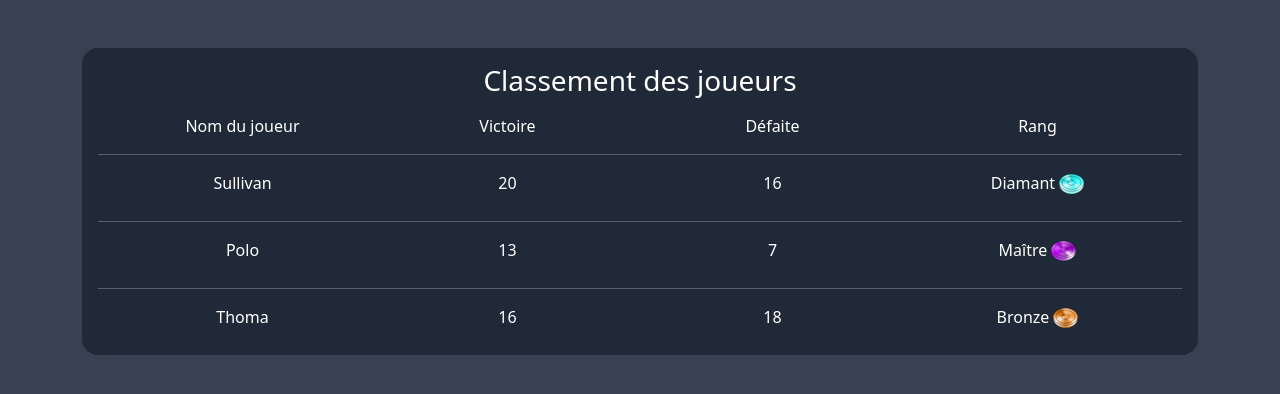
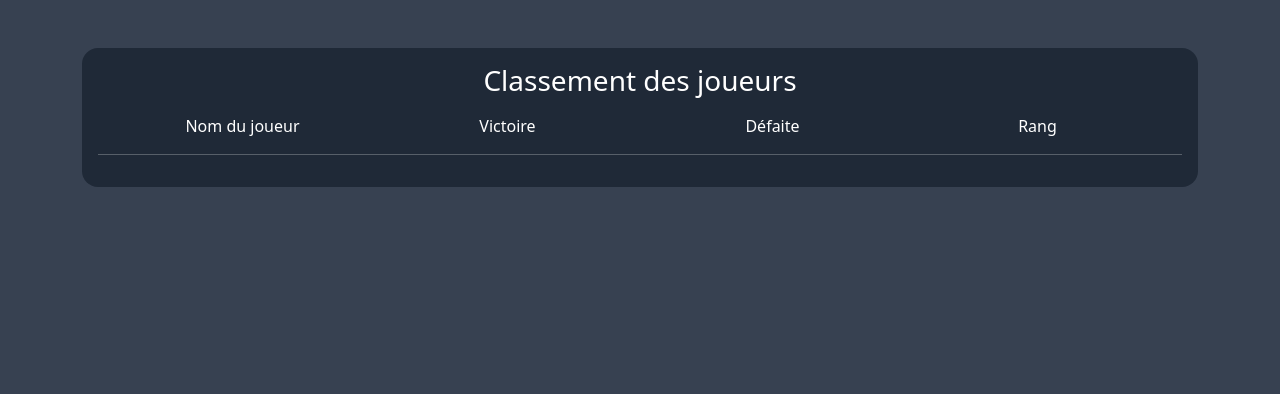
Before and after one commit to SullivanGDR/LeagueOfCheckers, a Symfony app: template templates/base/classement.html.twig in a window 1280 px wide. Shown: the part 122-516 px from the top of the page. Run offline with Twig, Linux system fonts and the light colour scheme; the template is opened without the code that fills it, so the values that code supplies are empty; some libraries are stand-ins or nearby versions.

Commit message:
Ajout de classement et modifications de partie/index

```diff
--- a/public/css/damier.css
+++ b/public/css/damier.css
@@ -104,3 +104,7 @@ a {
     background-color: rgba(31, 41, 55); /* Couleur de la barre de défilement horizontale */
     border-radius: 3px; /* Arrondi des coins de la barre de défilement horizontale */
 }
+
+.item:hover {
+    background-color: transparent !important;
+}
--- a/src/Controller/RegistrationController.php
+++ b/src/Controller/RegistrationController.php
@@ -36,6 +36,7 @@ class RegistrationController extends AbstractController
             $user->setRang($entityManager->getRepository(Rang::class)->find(1));
             $user->setThemePion($entityManager->getRepository(ThemePion::class)->find(1));
             $user->setMonnaie(0);
+            $user->setPointsRang(0);
             $entityManager->persist($user);
             $entityManager->flush();
             // do anything else you need here, like send an email
--- a/templates/base.html.twig
+++ b/templates/base.html.twig
@@ -36,9 +36,26 @@
 							<button class="btn rounded-pill" style="color:#d1d5db; background-color: #6d28d9;">Jouer</button>
 						</a>
 					</div>
-					<a href="{{ path('app_login') }}" class="align-self-center">
-						<button class="btn rounded-pill" style="color:#d1d5db; background-color: #6d28d9;">Connexion</button>
-					</a>
+					{% if app.user %}
+						<div class="dropdown">
+							<a class="nav-link dropdown-toggle" href="#" role="button" data-bs-toggle="dropdown" aria-expanded="false">
+								{{ app.user.username }}
+							</a>
+							<ul class="dropdown-menu" style="background-color:#1f2937 !important; color:#9ca3af !important;">
+								<li>
+									<a class="dropdown-item bg-transparent" href="#">Profil</a>
+								</li>
+								<li><hr class="dropdown-divider"></li>
+								<li>
+									<a class="dropdown-item bg-transparent" href="{{ path('app_logout') }}">Se déconnecter</a>
+								</li>
+							</ul>
+						</div>
+					{% else %}
+						<a href="{{ path('app_login') }}" class="align-self-center">
+							<button class="btn rounded-pill" style="color:#d1d5db; background-color: #6d28d9;">Connexion</button>
+						</a>
+					{% endif %}
 					<button class="navbar-toggler" type="button" data-bs-toggle="collapse" data-bs-target="#navbarSupportedContent" aria-controls="navbarSupportedContent" aria-expanded="false" aria-label="Toggle navigation">
 						<span style="color:white;" class="navbar-toggler-icon"></span>
 					</button>
--- a/templates/base/classement.html.twig
+++ b/templates/base/classement.html.twig
@@ -17,27 +17,16 @@
 				<div class="col-md-3">Rang</div>
 			</div>
 			<hr>
-			<div class="container-fluid d-flex text-center text-white">
-				<div class="col-md-3">Sullivan</div>
-				<div class="col-md-3">20</div>
-				<div class="col-md-3">16</div>
-				<div class="col-md-3">Diamant <img class="img-fluid" src="images/rangs/diamond-icon-mini.png"/></p></div>
-			</div>
-			<hr>
-			<div class="container-fluid d-flex text-center text-white">
-				<div class="col-md-3">Polo</div>
-				<div class="col-md-3">13</div>
-				<div class="col-md-3">7</div>
-				<div class="col-md-3">Maître <img class="img-fluid" src="images/rangs/master-icon-mini.png"/></p></div>
-			</div>
-			<hr>
-			<div class="container-fluid d-flex text-center text-white">
-				<div class="col-md-3">Thoma</div>
-				<div class="col-md-3">16</div>
-				<div class="col-md-3">18</div>
-				<div class="col-md-3">Bronze <img class="img-fluid" src="images/rangs/bronze-icon-mini.png"/></p></div>
-			</div>
-
+			{% for joueur in joueurs %}
+				<div class="container-fluid d-flex text-center text-white">
+					<div class="col-md-3">{{ joueur.username }}</div>
+					<div class="col-md-3">{{ joueur.nbVictoire }}</div>
+					<div class="col-md-3">{{ joueur.nbDefaite }}</div>
+					<div class="col-md-3"><span style="color:{{ joueur.rang.couleur }};">{{ joueur.rang.libelle }}</span>
+							<img class="img-fluid mx-auto" src="images/rangs/{{ joueur.rang.miniLogo }}"/></div>
+				</div>
+				<hr>
+			{% endfor %}
 		</div>
 	</div>
 </div>{% endblock %}
--- a/templates/partie/index.html.twig
+++ b/templates/partie/index.html.twig
@@ -77,6 +77,8 @@
             </div>
             <hr>
             <p class="text-white text-center">En attente du lancement de la partie ..</p>
+            <hr>
+            <p data-idPartie="{{ partie.id }}" data-idJoueur="{{ app.user.id }}" class="text-center" id="idPartie">Code de la partie : {{ partie.id }}</p>
         </div>
         {% if partie.joueurB == null %}
         <div class="p-3 mt-2" style="background-color: rgba(31, 41, 55); border-radius: 16px;">
```
Also changed, not shown: src/Controller/BaseController.php (+11 -2 lines), src/Entity/Joueur.php (+15 -0 lines), templates/base/index.html.twig (+44 -8 lines).
